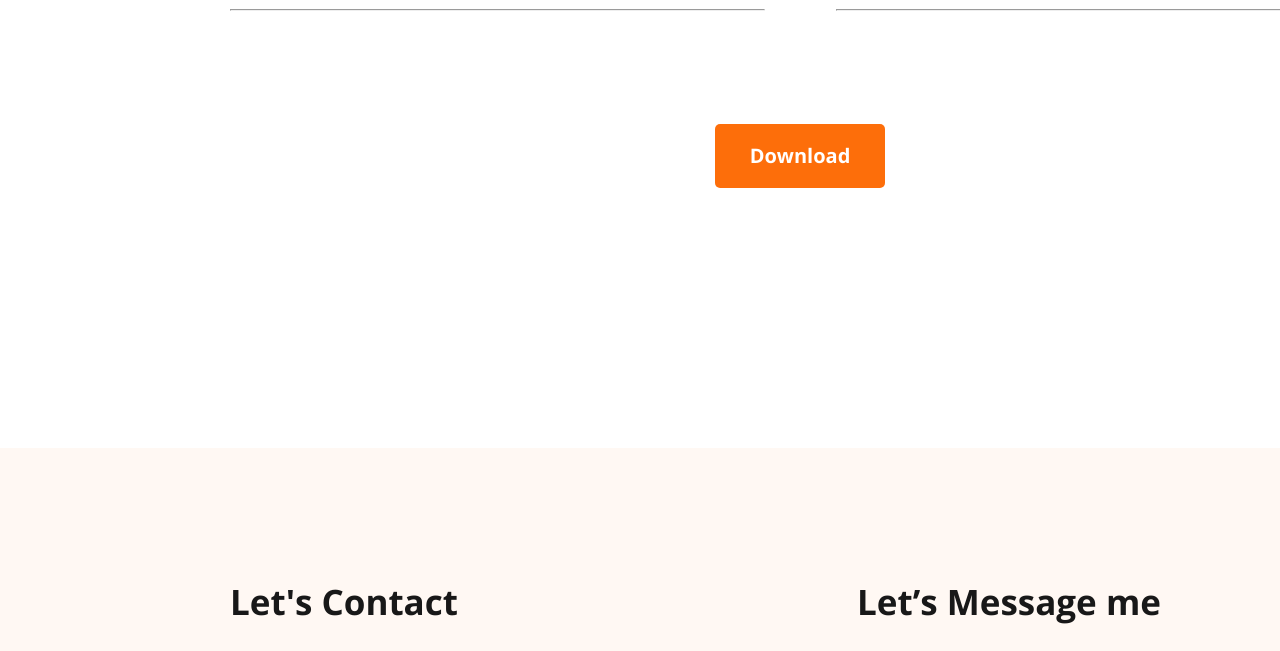
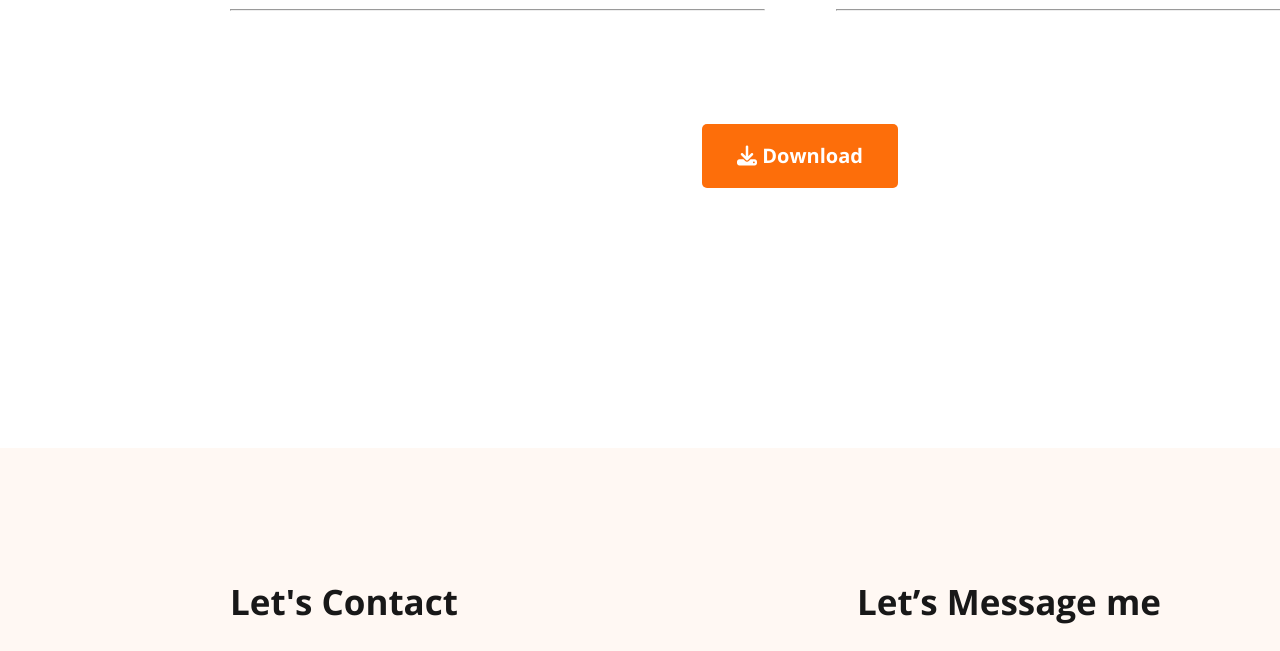
Before and after one commit to webashraf/developerProtfolio, a plain HTML site: page index.html in a window 1280 px wide. Shown: the part 3640-4291 px from the top of the page. Drawn offline with nearby package versions, Linux system fonts and the light colour scheme.

Commit message:
Added all font awesome icons

```diff
--- a/index.html
+++ b/index.html
@@ -208,7 +208,9 @@
           </div>
         </div>
         <div class="button-resume">
-          <button class="primary-button resume-download-btn">Download</button>
+          <button class="primary-button resume-download-btn">
+            <i class="fa-solid fa-download"></i> Download
+          </button>
         </div>
       </section>
 
```
